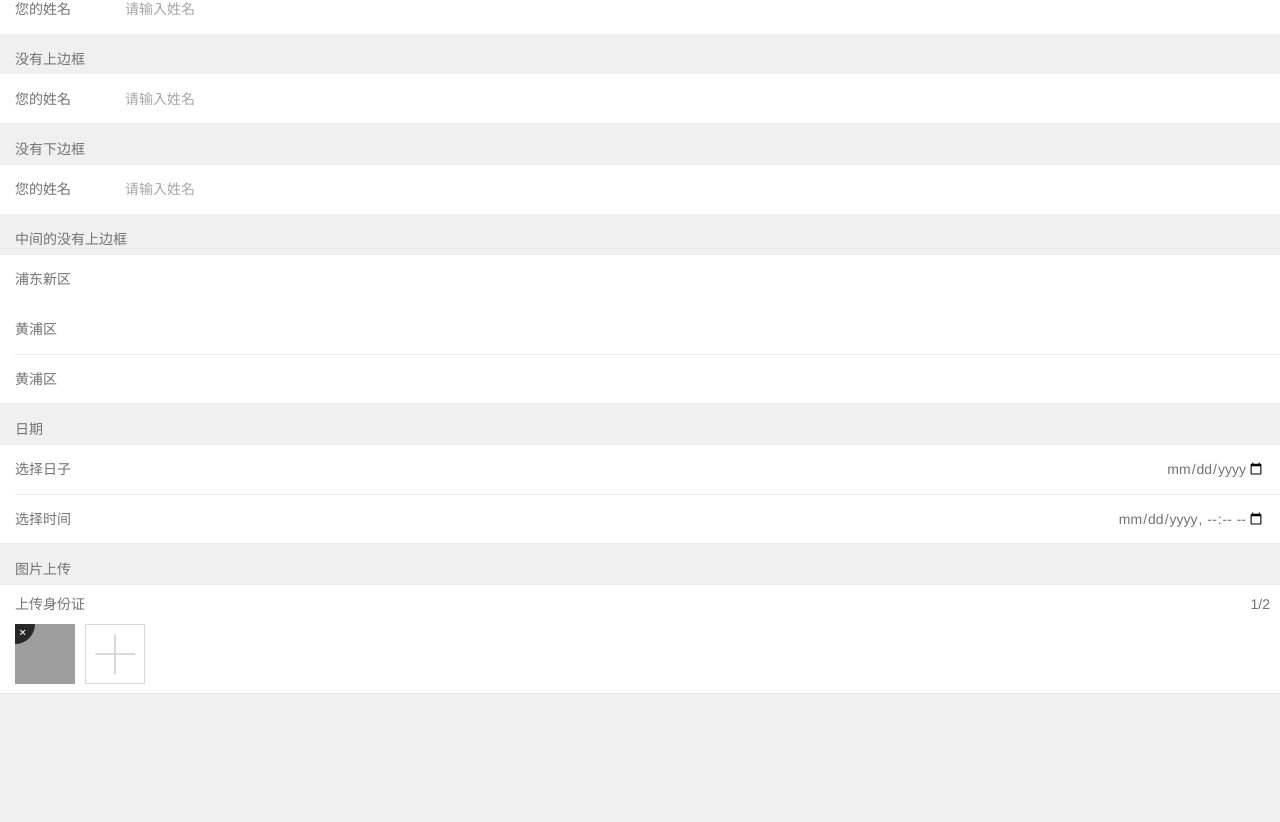
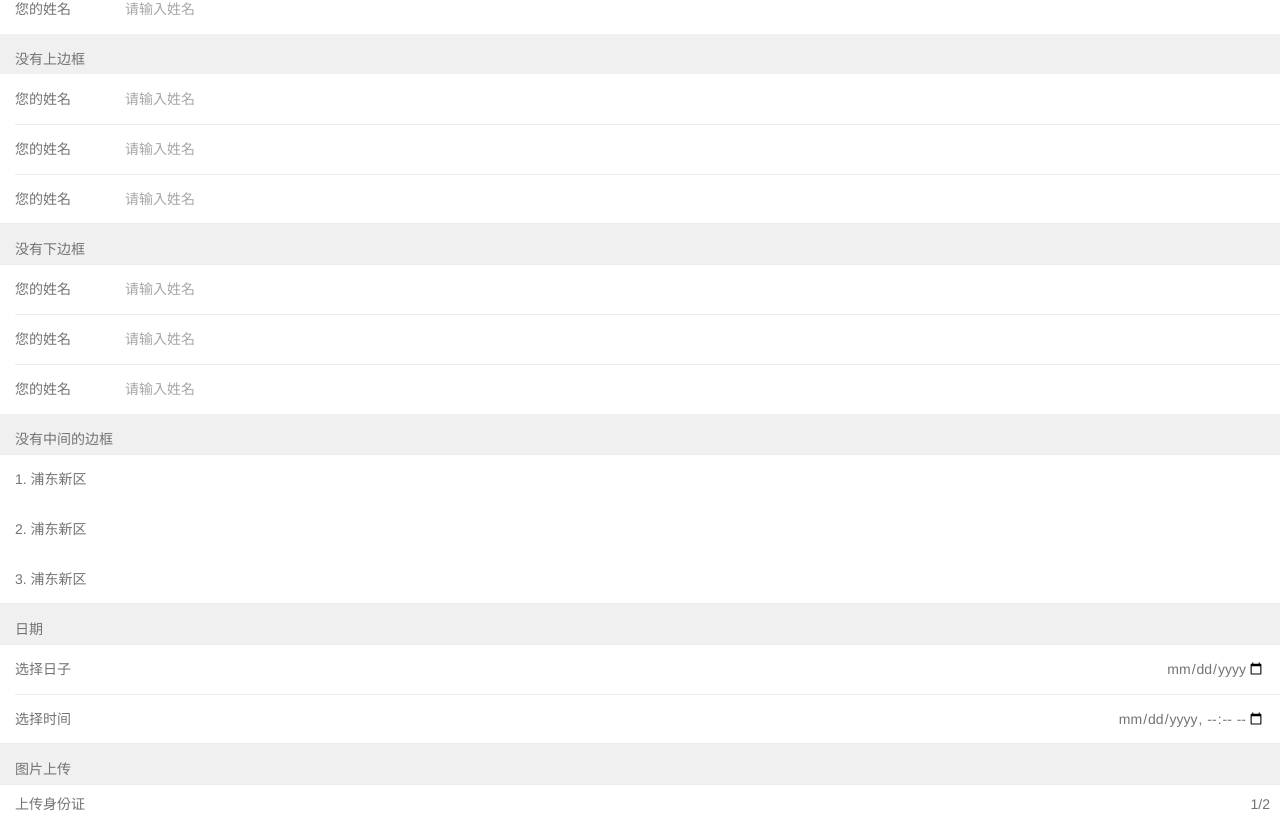
Before and after one commit to chooin/c-mobile, a Vue app: page /#/input-group in a window 1280 px wide. Shown: the part 1016-1838 px from the top of the page. Before the commit the page ends 1725 px from the top, so only its background shows below. Built offline with nearby package versions, Linux system fonts and the light colour scheme; grey boxes are pictures that could not be loaded.

Commit message:
编辑example

```diff
--- a/src/views/input-group/index.vue
+++ b/src/views/input-group/index.vue
@@ -137,7 +137,7 @@
 
     <h4 class="pl-15">没有上边框</h4>
     <c-input-group noborder-top>
-      <c-input>
+      <c-input v-for="i in 3">
         <c-input-head>
           您的姓名
         </c-input-head>
@@ -149,7 +149,7 @@
 
     <h4 class="pl-15">没有下边框</h4>
     <c-input-group noborder-bottom>
-      <c-input>
+      <c-input v-for="i in 3">
         <c-input-head>
           您的姓名
         </c-input-head>
@@ -159,25 +159,11 @@
       </c-input>
     </c-input-group>
 
-    <h4 class="pl-15">中间的没有上边框</h4>
+    <h4 class="pl-15">没有中间的边框</h4>
     <c-input-group>
-      <c-input>
+      <c-input v-for="i in 3" noborder-top>
         <c-input-head>
-          浦东新区
-        </c-input-head>
-        <c-input-body>
-        </c-input-body>
-      </c-input>
-      <c-input noborder-top>
-        <c-input-head>
-          黄浦区
-        </c-input-head>
-        <c-input-body>
-        </c-input-body>
-      </c-input>
-      <c-input>
-        <c-input-head>
-          黄浦区
+          {{ i }}. 浦东新区
         </c-input-head>
         <c-input-body>
         </c-input-body>
@@ -209,7 +195,7 @@
       <c-input-upload
         title="上传身份证"
         amount="1/2"
-        :show-upload-input="false"
+        :show-upload-input="true"
         allow-upload>
         <c-input-upload-file src="//m.360buyimg.com/mobilecms/s220x220_jfs/t5869/20/124121910/48020/da8d9594/591d7582Nb8573479.jpg!q70.jpg" />
       </c-input-upload>
```
